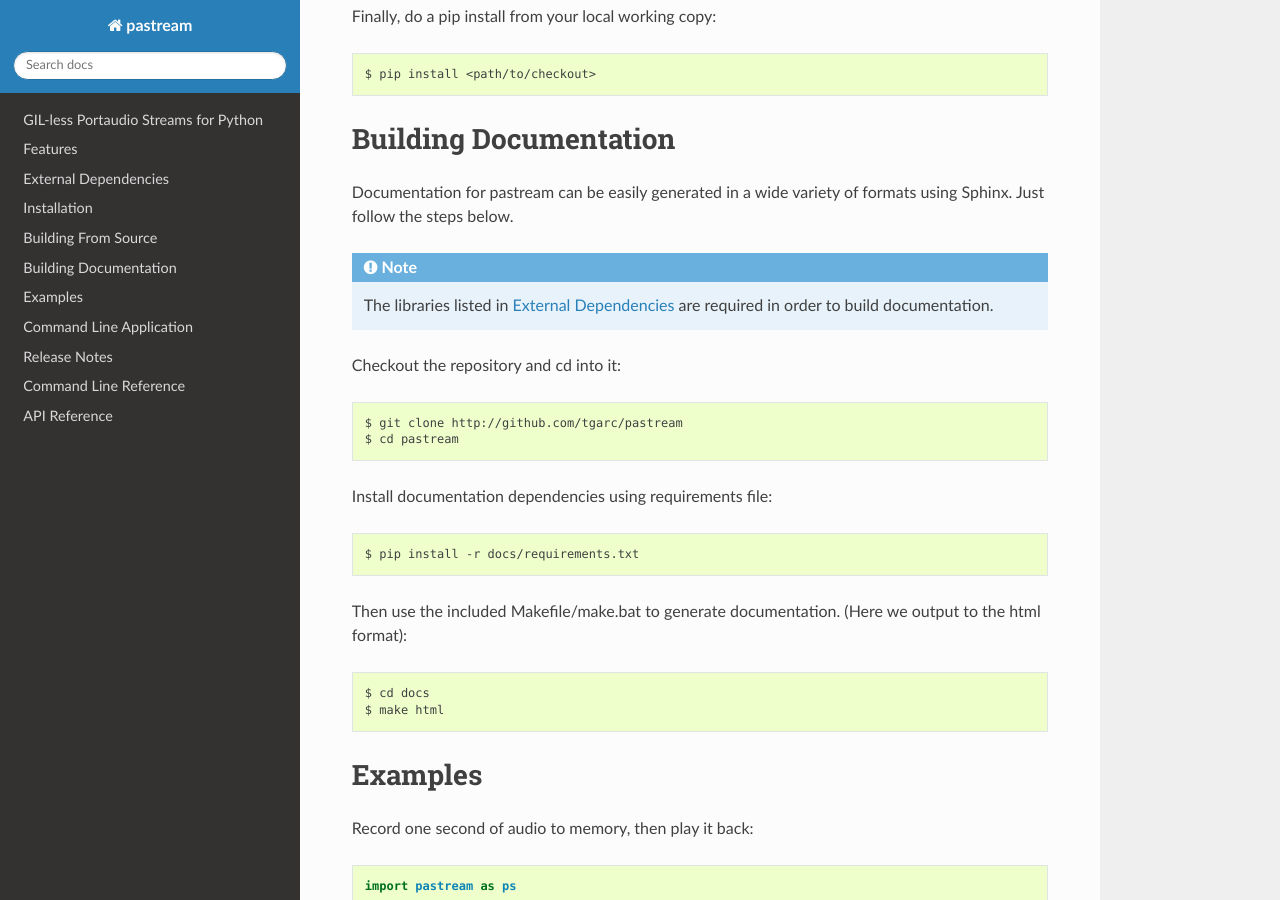
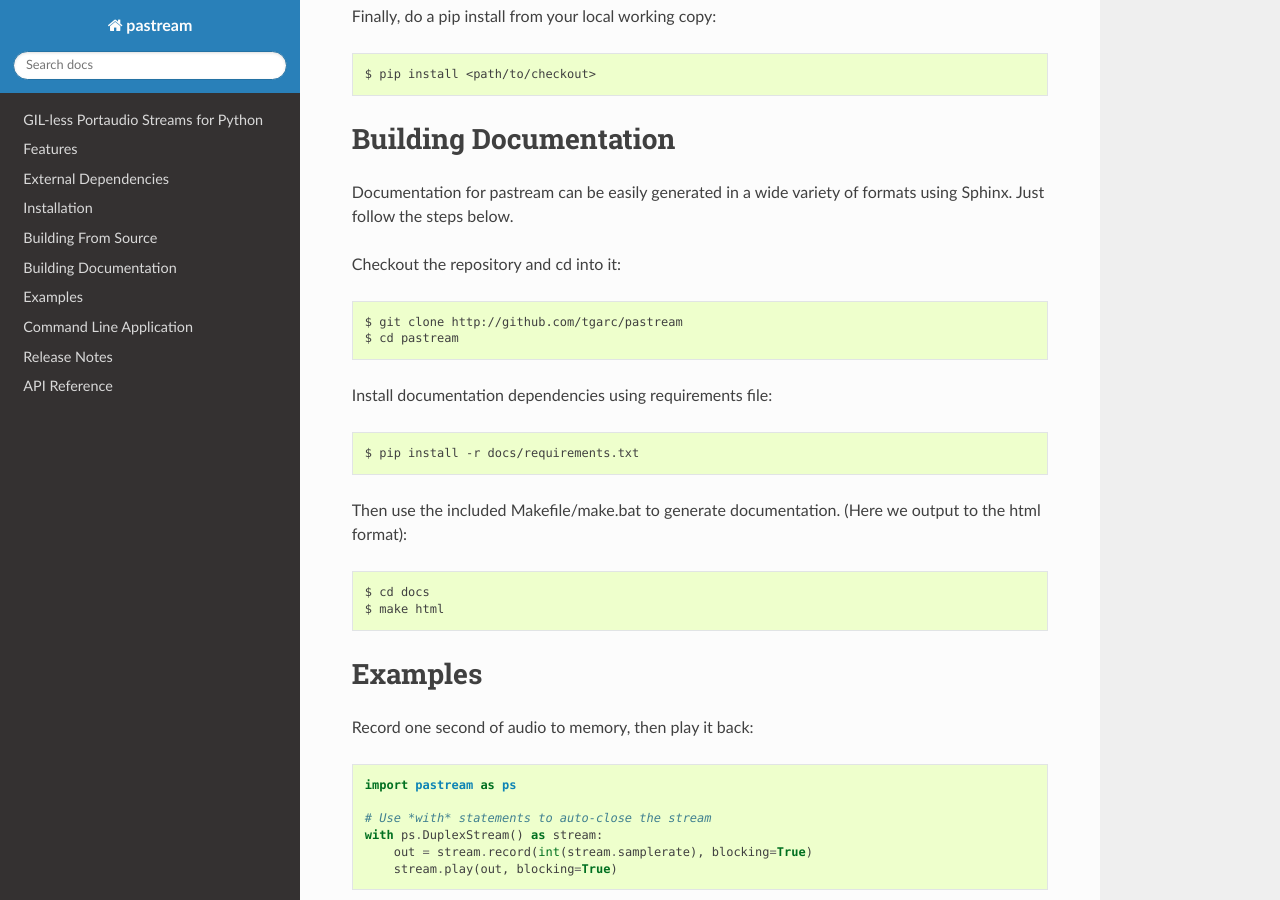
Before and after one commit to tgarc/pastream, a Sphinx documentation site: the page built from docs/index.rst, in a window 1280 px wide and 900 px high, scrolled down 1965 px. Built offline with Sphinx 7.4.7 and the Read the Docs theme 2.0.0, drawn with Linux system fonts in a browser that asks for light colours; the version number could not be read and is left out; some of the changed lines change nothing that is shown; some of the changed text lies outside the part shown.

Commit message:
drop soundfile and sounddevice dependencies

```diff
--- a/README.rst
+++ b/README.rst
@@ -105,10 +105,6 @@
 ======================
 Documentation for pastream can be easily generated in a wide variety of formats
 using Sphinx. Just follow the steps below.
-
-.. Note::
-   The libraries listed in `External Dependencies`_ are required in order to
-   build documentation.
 
 Checkout the repository and cd into it::
 
--- a/docs/conf.py
+++ b/docs/conf.py
@@ -36,7 +36,7 @@
               'sphinx.ext.viewcode',
               'sphinx.ext.napoleon',
               'sphinx.ext.intersphinx',
-              'sphinxarg.ext',
+#              'sphinxarg.ext',
 ]
 
 
@@ -71,7 +71,13 @@
 # built documents.
 #
 import fake_pastream
+import fake_sounddevice
+import fake_soundfile
+import fake_cffi
 sys.modules['_py_pastream'] = sys.modules['fake_pastream']
+sys.modules['soundfile'] = sys.modules['fake_soundfile']
+sys.modules['sounddevice'] = sys.modules['fake_sounddevice']
+sys.modules['cffi'] = sys.modules['fake_cffi']
 
 # The short X.Y version.
 # version = pastream.__version__
--- /dev/null
+++ b/docs/fake_cffi.py
@@ -0,0 +1,18 @@
+"""Mock module for Sphinx autodoc."""
+
+
+class FFI(object):
+
+    def cdef(self, _):
+        pass
+
+    def dlopen(self, _):
+        return self
+
+    def string(self, _):
+        return b'not implemented'
+
+    def sf_version_string(self):
+        return NotImplemented
+
+    SFC_GET_FORMAT_INFO = NotImplemented
--- /dev/null
+++ b/docs/fake_sounddevice.py
@@ -0,0 +1,2 @@
+"""Mock module for Sphinx autodoc."""
+_StreamBase = object
--- /dev/null
+++ b/docs/fake_soundfile.py
@@ -0,0 +1 @@
+"""Mock module for Sphinx autodoc."""
--- a/docs/index.rst
+++ b/docs/index.rst
@@ -10,14 +10,15 @@
 .. include:: ../CHANGELOG.rst
 
 
-Command Line Reference
-==========================
+..
+   Command Line Reference
+   ==========================
 
-.. argparse::
-   :module: pastream
-   :func: _get_parser
-   :prog: pastream
-   :nodescription:
+   .. argparse::
+      :module: pastream
+      :func: _get_parser
+      :prog: pastream
+      :nodescription:
 
 
 API Reference
--- a/docs/requirements.txt
+++ b/docs/requirements.txt
@@ -1,6 +1,4 @@
 sphinx>=1.3
 sphinx_rtd_theme
-sphinx-argparse
-sounddevice>=0.3.9
-soundfile>=0.9.0
+#sphinx-argparse
 pa-ringbuffer>=0.1.2
```
